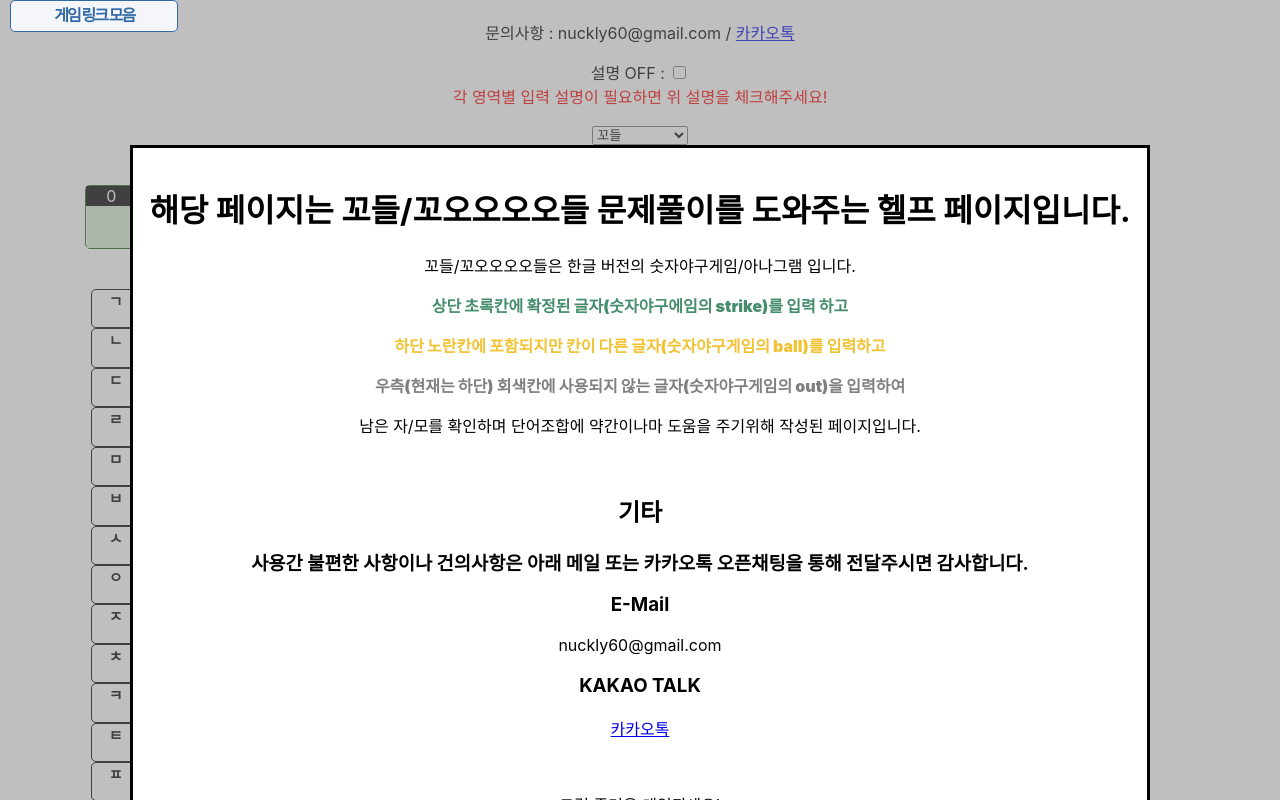
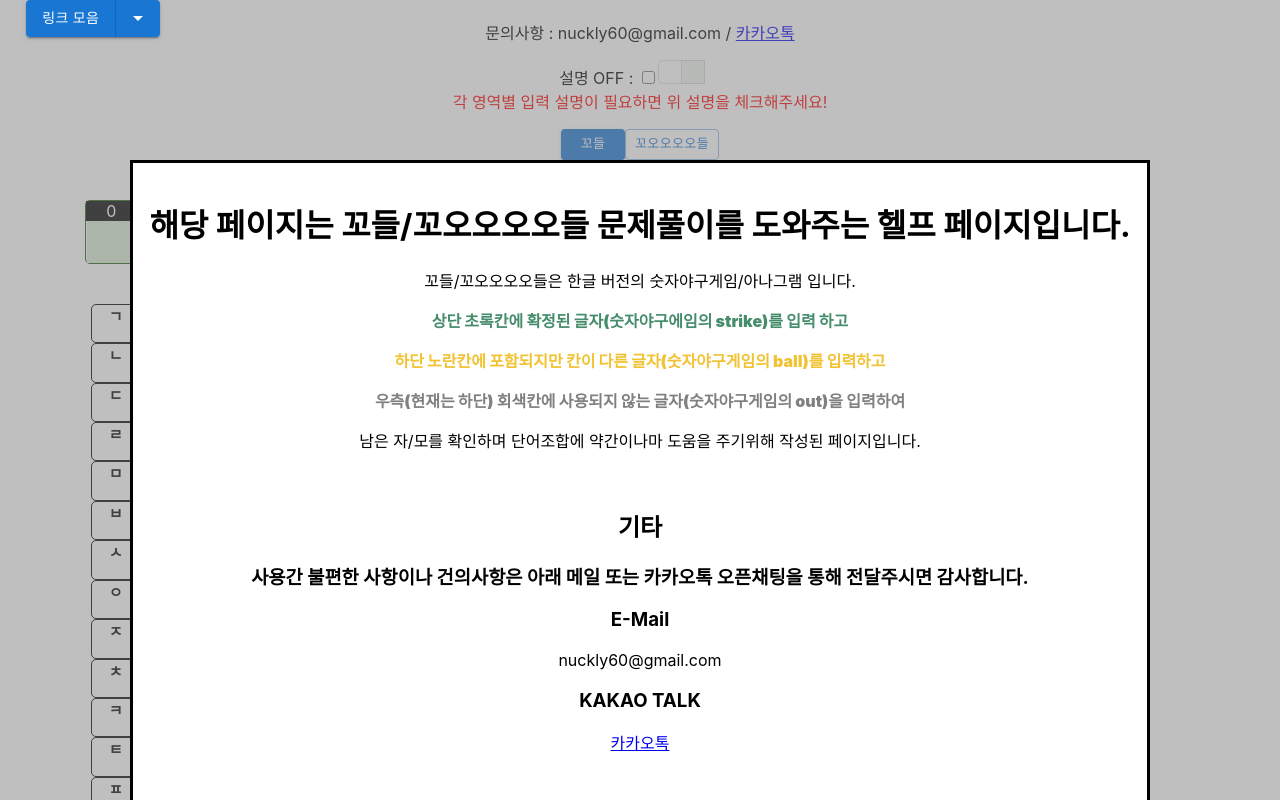
Before and after one commit to GaeTaeng/kordle-helper, a React (Create React App) app: page / in a window 1280 px wide. Shown: the top 800 px of the page. Built offline with nearby package versions, Linux system fonts and the light colour scheme.

Commit message:
중앙 버튼 css 수정

```diff
--- a/package.json
+++ b/package.json
@@ -3,12 +3,18 @@
   "version": "0.1.0",
   "private": true,
   "dependencies": {
+    "@emotion/react": "^11.13.3",
+    "@emotion/styled": "^11.13.0",
+    "@mui/icons-material": "^6.1.0",
+    "@mui/material": "^6.1.0",
+    "@mui/styled-engine-sc": "^6.1.0",
     "@testing-library/jest-dom": "^5.17.0",
     "@testing-library/react": "^13.4.0",
     "@testing-library/user-event": "^13.5.0",
     "react": "^18.3.1",
     "react-dom": "^18.3.1",
     "react-scripts": "5.0.1",
+    "styled-components": "^6.1.13",
     "web-vitals": "^2.1.4"
   },
   "scripts": {
--- a/src/kordle_helper/KordleHelperMain.js
+++ b/src/kordle_helper/KordleHelperMain.js
@@ -16,7 +16,7 @@ function KordleHelperMain(params) {
         <Header isOnHint ={isOnHint} onToggleOnHint={handleToggleOnHint} />
         <LnbMenu />
         <Contents />
-        <Footer />
+        {/* <Footer /> */}
 
 
         </div>)
--- a/src/kordle_helper/contents/Contents.js
+++ b/src/kordle_helper/contents/Contents.js
@@ -8,6 +8,7 @@ function Contents(params) {
     const [type, setType] = useState(GAME_TYPE.KORDLE)
 
     const handleSelect = (e) => {
+        console.log("e : ", e.target)
         setType(e.target.value)
     }
 
--- a/src/kordle_helper/contents/KordleContents/KordleContents.css
+++ b/src/kordle_helper/contents/KordleContents/KordleContents.css
@@ -1,5 +1,6 @@
 .kordleContents {
     /* width: 1000px; */
+    margin: 0px auto;
 
 }
 .leftContents {
--- a/src/kordle_helper/contents/KordleHeader/KordleHeader.js
+++ b/src/kordle_helper/contents/KordleHeader/KordleHeader.js
@@ -1,20 +1,21 @@
 
 import { GAME_TYPE } from "../Const/kordleConst";
 
-function KordleHeader(params) {
-    const selectList = [
+import { Button, MenuItem, MenuList, ToggleButtonGroup } from "@mui/material";
+function KordleHeader({type, onSelect}) {
+    const buttonList = [
         {value : GAME_TYPE.KORDLE, name : "꼬들"},
         {value : GAME_TYPE.KOOOOOODLE, name : "꼬오오오오들"}
     ]
+    console.log("type : ", type)
     return (
         <div>
-            <select className="gameSelect" onChange={params.onSelect} value={GAME_TYPE[params.type]}>
-                {selectList.map(item => {
-                    return <option value={item.value} key = {item.value}>
-                        {item.name}
-                    </option>
+            <ToggleButtonGroup>
+            {buttonList.map(item => {
+                    return <Button key={item.value} value={item.value} variant={String(type) === String(item.value) ?"contained":"outlined"} size={'small'} onClick={onSelect}>{item.name}</Button>
+
                 })}
-            </select>
+            </ToggleButtonGroup>
         </div>
     )
 
--- a/src/kordle_helper/header/Header.js
+++ b/src/kordle_helper/header/Header.js
@@ -1,3 +1,7 @@
+import ToggleButtonGroup from '@mui/material/ToggleButtonGroup';
+import ToggleButton from '@mui/material/ToggleButton';
+import { IconButton } from '@mui/material';
+
 function Header({isOnHint, onToggleOnHint}) {
 
     const handleToggleHint = (e) => {
@@ -12,6 +16,12 @@ function Header({isOnHint, onToggleOnHint}) {
         <header style={{marginTop:"20px"}}>
         <p>문의사항 : nuckly60@gmail.com / <a href="https://open.kakao.com/o/gdYCzqOg"  target='_blank'>카카오톡</a></p>
         <p>설명 {isOnHint ? 'ON' : 'OFF'} : <input type="checkbox" checked={isOnHint} onChange={handleToggleHint}/>
+        <ToggleButtonGroup value={'explanation'}>
+        <ToggleButton selected={isOnHint} onClick={handleToggleHint} color={'success'} value={'explanation'} />
+        <ToggleButton selected={!isOnHint} onClick={handleToggleHint} color={'success'} value={'explanation'}/>
+        <IconButton />
+
+        </ToggleButtonGroup>
         <br/> <div style={{color:"red"}}>각 영역별 입력 설명이 필요하면 위 설명을 체크해주세요!</div></p>
         <p></p>
 
--- a/src/kordle_helper/lnbMenu/LnbMenu.js
+++ b/src/kordle_helper/lnbMenu/LnbMenu.js
@@ -1,7 +1,10 @@
-import React, { useState } from 'react';
+import React, { useRef, useState } from 'react';
 import './LnbMenu.css';
+import { Button, ButtonGroup, ClickAwayListener, Grow, MenuItem, MenuList, Paper, Popper } from '@mui/material';
+import ArrowDropDownIcon from '@mui/icons-material/ArrowDropDown';
 
 function LnbMenu(params) {
+    const anchorRef = useRef(null);
     const menu = [
         {title : "꼬맨틀", link : "https://semantle-ko.newsjel.ly/"},
         {title : "꼬들", link : "https://kordle.kr/"},
@@ -13,18 +16,86 @@ function LnbMenu(params) {
     ]
 
     const [isOpenLinks, setIsOpenLinks] = useState(false);
-    const handleClickLink = () => {
-        setIsOpenLinks(!isOpenLinks);
+    const [selectedIdx, setSelectedIdx] = useState(false);
+    const handleOpenLink = () => {
+        setIsOpenLinks(true);
+    }
+
+    const handleCloseLink = () => {
+        setIsOpenLinks(false);
+    }
+
+    const handleClickLink = (e, idx) => {
+        window.open(menu[idx].link, "_blank")
+        setSelectedIdx(idx)
     }
     return (<nav id="lnb">
-        <h1 onClick={handleClickLink} style={{cursor:"pointer"}}>게임 링크 모음</h1>
-        <ul style={isOpenLinks ? {display:"block"} : {display:"none"}}>
-            {menu.map(item => {
-                return <li><a href={item.link} target='_blank'>{item.title}</a></li>
+        <ButtonGroup
+          variant="contained"
+          ref={anchorRef}
+          aria-label="Button group with a nested menu"
+        >
+          <Button onClick={handleOpenLink}>링크 모음</Button>
+          <Button
+            size="small"
+            aria-controls={isOpenLinks ? 'split-button-menu' : undefined}
+            aria-expanded={isOpenLinks ? 'true' : undefined}
+            aria-label="select merge strategy"
+            aria-haspopup="menu"
+            onClick={handleOpenLink}
+          >
+            <ArrowDropDownIcon />
+          </Button>
+        </ButtonGroup>
+
+        <Popper
+        sx={{ zIndex: 1 }}
+        open={isOpenLinks}
+        anchorEl={anchorRef.current}
+        role={undefined}
+        transition
+        disablePortal
+      >
+        {({ TransitionProps, placement }) => (
+          <Grow
+            {...TransitionProps}
+            style={{
+              transformOrigin:
+                placement === 'bottom' ? 'center top' : 'center bottom',
+            }}
+          >
+            <Paper>
+              <ClickAwayListener onClickAway={handleCloseLink}>
+              <ButtonGroup
+        orientation="vertical"
+        aria-label="Vertical button group"
+        variant="text"
+      >
+        {menu.map(item => {
+                return <Button
+            size="midieum" key="one">{item.title}</Button> //<li><a href={item.link} target='_blank'>{item.title}</a></li>
             })}
+      </ButtonGroup>
+                {/* <MenuList id="split-button-menu" autoFocusItem>
+                  {menu.map((option, index) => (
+                    <MenuItem
+                      key={option}
+                      disabled={index === 2}
+                    //   selected={index === selectedIndex}
+                      onClick={(event) => handleClickLink(event, index)}
+                    >
+                      {option.title}
+                    </MenuItem>
+                  ))}
+                </MenuList> */}
 
 
-        </ul>
+              </ClickAwayListener>
+            </Paper>
+          </Grow>
+        )}
+      </Popper>
+
       </nav>)
 }
 
```
